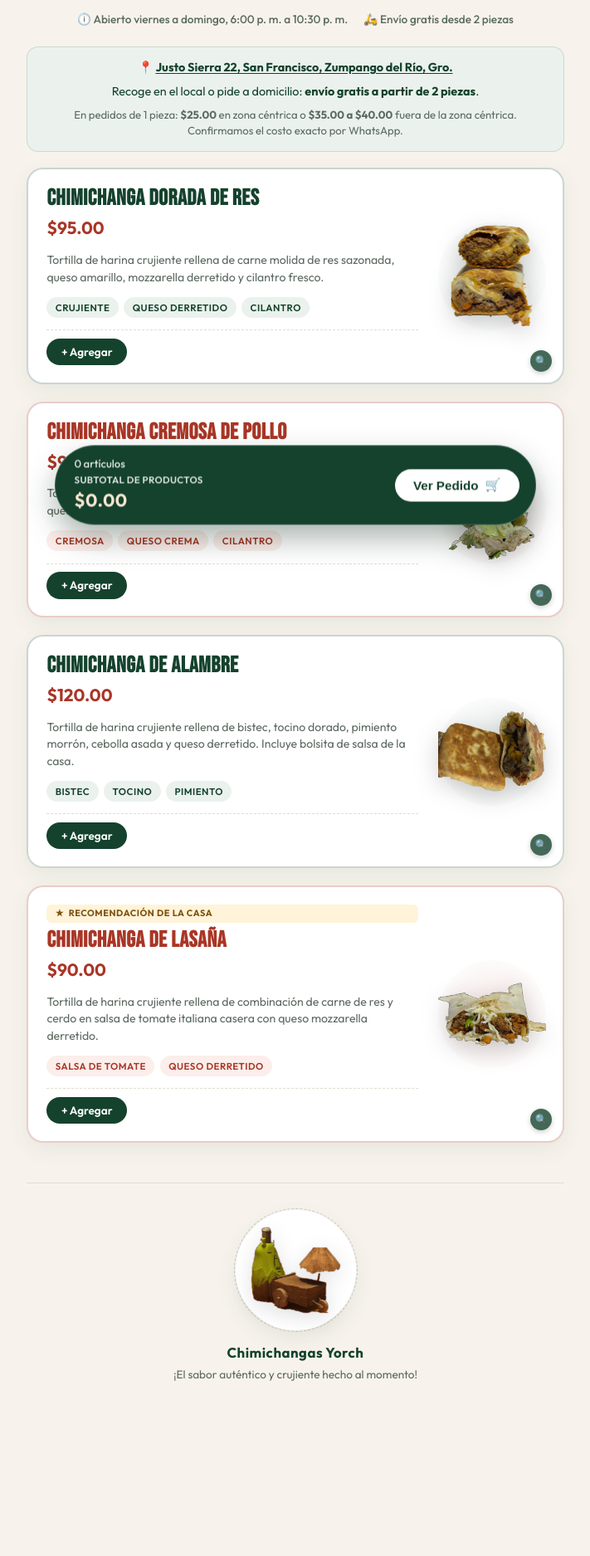
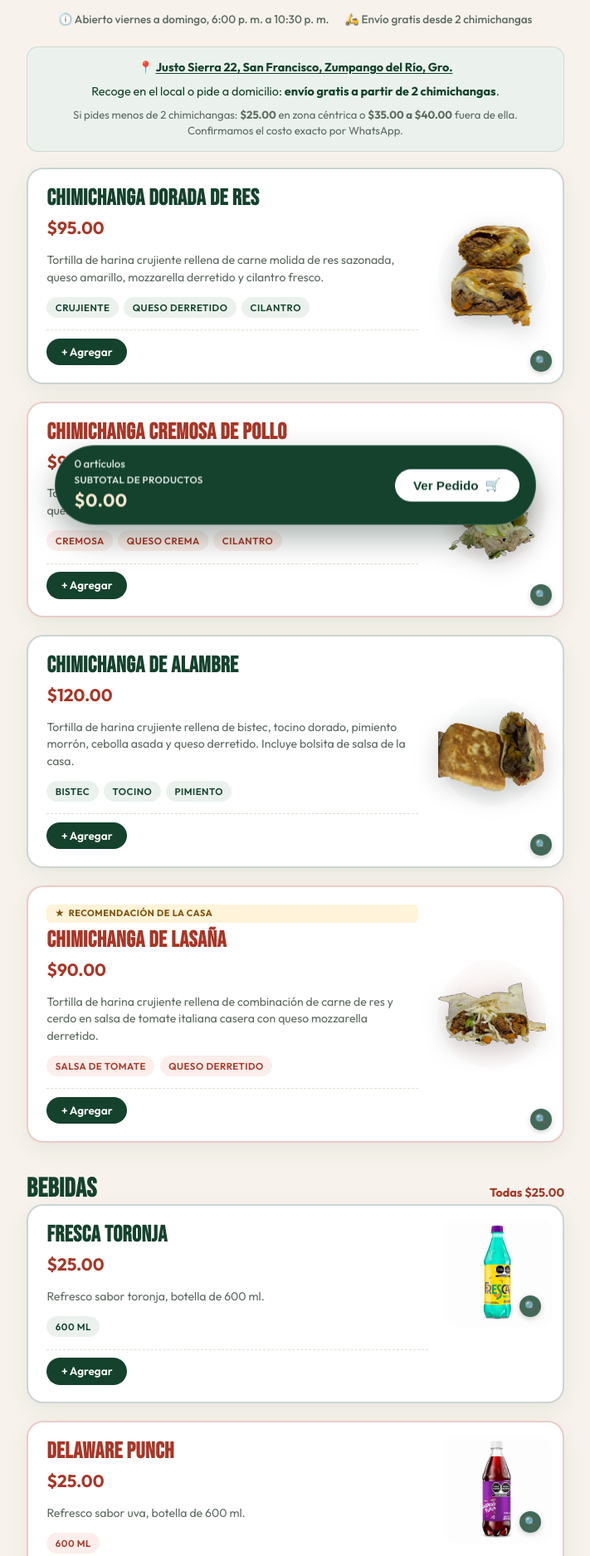
Before and after one commit to ericbgsep/chimichangas, a plain HTML site: page index.html in a window 1280 px wide. Shown: the part 263-2138 px from the top of the page at 83% size, without its empty margins (284-995 px from the left). Before the commit the page ends 2073 px from the top, so only its background shows below. Drawn offline with Linux system fonts and the light colour scheme.

Commit message:
Add white-background beverage images and menu cards

```diff
--- a/index.html
+++ b/index.html
@@ -284,6 +284,50 @@
             text-transform: uppercase;
         }
 
+        .menu-section-heading {
+            display: flex;
+            align-items: baseline;
+            justify-content: space-between;
+            gap: 0.75rem;
+            margin: 0.7rem 0 -0.35rem;
+        }
+
+        .menu-section-title {
+            font-family: 'Bebas Neue', sans-serif;
+            font-size: 2rem;
+            letter-spacing: 0.5px;
+            color: var(--color-green);
+        }
+
+        .menu-section-price {
+            font-size: 0.9rem;
+            font-weight: 700;
+            color: var(--color-terracotta);
+        }
+
+        .beverage-card .dish-image-wrapper {
+            flex: 0 0 130px;
+            width: 130px;
+            height: 130px;
+            margin: 1rem 0.8rem 1rem 0;
+            padding: 0;
+            overflow: hidden;
+            border-radius: 16px;
+            background: transparent;
+        }
+
+        .beverage-card .dish-image-bg {
+            display: none;
+        }
+
+        .beverage-card .dish-image {
+            width: 130px;
+            height: 130px;
+            max-width: 100%;
+            max-height: 100%;
+            filter: none;
+        }
+
         /* IMAGEN DEL PLATILLO CON PEDESTAL Y EFECTO FLOTANTE */
         .dish-image-wrapper {
             appearance: none;
@@ -1037,17 +1081,17 @@
             </div>
             <div class="header-info">
                 <span>🕕 Abierto viernes a domingo, 6:00 p. m. a 10:30 p. m.</span>
-                <span>🛵 Envío gratis desde 2 piezas</span>
+                <span>🛵 Envío gratis desde 2 chimichangas</span>
             </div>
         </header>
 
         <section class="service-info" aria-label="Ubicación y servicio">
             <p>📍 <a href="https://www.google.com/maps/search/?api=1&query=Justo+Sierra+22%2C+San+Francisco%2C+40189+Zumpango+del+R%C3%ADo%2C+Gro." target="_blank" rel="noopener noreferrer">Justo Sierra 22, San Francisco, Zumpango del Río, Gro.</a></p>
-            <p>Recoge en el local o pide a domicilio: <strong>envío gratis a partir de 2 piezas</strong>.</p>
-            <p class="service-shipping-detail">En pedidos de 1 pieza: <strong>$25.00</strong> en zona céntrica o <strong>$35.00 a $40.00</strong> fuera de la zona céntrica. Confirmamos el costo exacto por WhatsApp.</p>
+            <p>Recoge en el local o pide a domicilio: <strong>envío gratis a partir de 2 chimichangas</strong>.</p>
+            <p class="service-shipping-detail">Si pides menos de 2 chimichangas: <strong>$25.00</strong> en zona céntrica o <strong>$35.00 a $40.00</strong> fuera de ella. Confirmamos el costo exacto por WhatsApp.</p>
         </section>
 
-        <!-- LISTA DE CHIMICHANGAS (MENÚ INTERACTIVO) -->
+        <!-- LISTA DEL MENÚ INTERACTIVO -->
         <main class="menu-list" id="menuList">
 
             <!-- 1. DORADA DE RES -->
@@ -1182,6 +1226,14 @@
                 </button>
             </article>
 
+            <section class="beverage-section" aria-labelledby="beveragesHeading">
+                <div class="menu-section-heading">
+                    <h2 class="menu-section-title" id="beveragesHeading">Bebidas</h2>
+                    <span class="menu-section-price">Todas $25.00</span>
+                </div>
+                <div class="menu-list" id="beverageList"></div>
+            </section>
+
         </main>
 
         <!-- PIE DE PÁGINA -->
@@ -1274,7 +1326,7 @@
             <div id="modalEmptyState" style="display: none;" class="empty-cart-state">
                 <span style="font-size: 2.8rem; display: block; margin-bottom: 0.5rem;">🌮</span>
                 <p style="font-weight: 700; font-size: 1.15rem; color: var(--color-green); margin-bottom: 0.3rem;">Tu carrito está vacío</p>
-                <p style="font-size: 0.88rem; color: var(--text-muted); margin-bottom: 1.4rem;">Agrega deliciosas chimichangas para armar tu pedido.</p>
+                <p style="font-size: 0.88rem; color: var(--text-muted); margin-bottom: 1.4rem;">Agrega chimichangas y bebidas para armar tu pedido.</p>
                 <button type="button" class="btn-return-menu" onclick="closeOrderModal()">+ Explorar el Menú</button>
             </div>
         </div>
@@ -1297,11 +1349,24 @@
         const BUSINESS_WHATSAPP = "5212206342397";
 
         // BASE DE DATOS DE PRODUCTOS
+        const BEVERAGES = [
+            { id: 'fresca', name: 'Fresca Toronja', size: '600 ml', description: 'Refresco sabor toronja, botella de 600 ml.', image: './assets/refres1_blanco.png', alt: 'Fresca sabor toronja, botella de 600 ml' },
+            { id: 'delaware', name: 'Delaware Punch', size: '600 ml', description: 'Refresco sabor uva, botella de 600 ml.', image: './assets/refres2_blanco.png', alt: 'Delaware Punch sabor uva, botella de 600 ml' },
+            { id: 'sprite', name: 'Sprite', size: '600 ml', description: 'Refresco sabor lima-limón, botella de 600 ml.', image: './assets/refres3_blanco.png', alt: 'Sprite sabor lima-limón, botella de 600 ml' },
+            { id: 'mundet', name: 'Sidral Mundet', size: '600 ml', description: 'Refresco de manzana, botella de 600 ml.', image: './assets/refres4_blanco.png', alt: 'Sidral Mundet de manzana, botella de 600 ml' },
+            { id: 'boing', name: 'Boing! Mango', size: '500 ml', description: 'Bebida de mango, envase de 500 ml.', image: './assets/refres5_blanco.png', alt: 'Boing! bebida de mango, envase de 500 ml' }
+        ];
+
         const PRODUCTS = {
-            res: { name: "Chimichanga Dorada de Res", price: 95 },
-            pollo: { name: "Chimichanga Cremosa de Pollo", price: 95 },
-            alambre: { name: "Chimichanga de Alambre", price: 120 },
-            lasana: { name: "Chimichanga de Lasaña", price: 90 }
+            res: { name: "Chimichanga Dorada de Res", price: 95, kind: 'chimichanga' },
+            pollo: { name: "Chimichanga Cremosa de Pollo", price: 95, kind: 'chimichanga' },
+            alambre: { name: "Chimichanga de Alambre", price: 120, kind: 'chimichanga' },
+            lasana: { name: "Chimichanga de Lasaña", price: 90, kind: 'chimichanga' },
+            ...Object.fromEntries(BEVERAGES.map(beverage => [beverage.id, {
+                name: `${beverage.name} ${beverage.size}`,
+                price: 25,
+                kind: 'bebida'
+            }]))
         };
 
         // ESTADO DEL CARRITO
@@ -1309,10 +1374,50 @@
             res: 0,
             pollo: 0,
             alambre: 0,
-            lasana: 0
+            lasana: 0,
+            ...Object.fromEntries(BEVERAGES.map(beverage => [beverage.id, 0]))
         };
 
-        const FREE_SHIPPING_MIN_ITEMS = 2;
+        function renderBeverageMenu() {
+            const beverageList = document.getElementById('beverageList');
+            BEVERAGES.forEach((beverage, index) => {
+                const theme = index % 2 === 0 ? 'theme-green' : 'theme-terracotta';
+                const article = document.createElement('article');
+                article.className = `dish-card ${theme} beverage-card`;
+                article.dataset.category = 'bebidas';
+                article.dataset.id = beverage.id;
+                article.dataset.name = `${beverage.name} ${beverage.size}`;
+                article.dataset.price = '25';
+                article.innerHTML = `
+                    <div class="dish-content">
+                        <div class="dish-header">
+                            <h3 class="dish-title">${beverage.name}</h3>
+                            <div class="dish-price">$25.00</div>
+                        </div>
+                        <p class="dish-desc">${beverage.description}</p>
+                        <div class="dish-tags"><span class="tag-pill">${beverage.size}</span></div>
+                        <div class="dish-actions">
+                            <button class="btn-add-simple" onclick="addToCart('${beverage.id}')"><span>+ Agregar</span></button>
+                            <div class="qty-controls" id="qtyBox-${beverage.id}" style="display: none;">
+                                <button class="qty-btn" onclick="updateQty('${beverage.id}', -1)" aria-label="Quitar uno">−</button>
+                                <span class="qty-display" id="qty-${beverage.id}">0</span>
+                                <button class="qty-btn add-main" onclick="updateQty('${beverage.id}', 1)" aria-label="Agregar uno">+</button>
+                            </div>
+                        </div>
+                    </div>
+                    <button type="button" class="dish-image-wrapper" aria-label="Ampliar foto de ${beverage.name}" onclick="openLightbox('${beverage.image}', '${beverage.name}', '$25.00', '${beverage.description}', this)">
+                        <span class="dish-image-bg"></span>
+                        <img src="${beverage.image}" alt="${beverage.alt}" class="dish-image" loading="lazy" decoding="async">
+                        <span class="zoom-hint">🔍</span>
+                    </button>
+                `;
+                beverageList.appendChild(article);
+            });
+        }
+
+        renderBeverageMenu();
+
+        const FREE_SHIPPING_MIN_CHIMICHANGAS = 2;
         const CENTRAL_SHIPPING_FEE = 25;
         const NONCENTRAL_SHIPPING_MIN = 35;
         const NONCENTRAL_SHIPPING_MAX = 40;
@@ -1321,6 +1426,7 @@
 
         function getCartTotals() {
             let totalItems = 0;
+            let chimichangaCount = 0;
             let totalPrice = 0;
             let itemsText = "";
 
@@ -1330,15 +1436,16 @@
                     const prod = PRODUCTS[id];
                     const subtotal = qty * prod.price;
                     totalItems += qty;
+                    if (prod.kind === 'chimichanga') chimichangaCount += qty;
                     totalPrice += subtotal;
                     itemsText += `• ${qty}x ${prod.name} ($${subtotal.toFixed(2)})\n`;
                 }
             }
 
-            return { totalItems, totalPrice, itemsText };
-        }
-
-        function getShippingInfo(totalItems, totalPrice) {
+            return { totalItems, chimichangaCount, totalPrice, itemsText };
+        }
+
+        function getShippingInfo(chimichangaCount, totalPrice) {
             if (currentServiceType !== 'domicilio') {
                 return {
                     isPaid: false,
@@ -1350,14 +1457,14 @@
                 };
             }
 
-            if (totalItems >= FREE_SHIPPING_MIN_ITEMS) {
+            if (chimichangaCount >= FREE_SHIPPING_MIN_CHIMICHANGAS) {
                 return {
                     isPaid: false,
-                    shippingDisplay: '¡Gratis! (2+ piezas)',
+                    shippingDisplay: '¡Gratis! (2+ chimichangas)',
                     totalTitle: 'Total a pagar:',
                     totalDisplay: `$${totalPrice.toFixed(2)}`,
                     whatsappTotalLine: `💰 *Total: $${totalPrice.toFixed(2)} MXN*`,
-                    whatsappShippingLine: '✅ Envío gratis (2 o más piezas)\n'
+                    whatsappShippingLine: '✅ Envío gratis (2 o más chimichangas)\n'
                 };
             }
 
@@ -1369,7 +1476,7 @@
                 totalTitle: 'Total estimado:',
                 totalDisplay: `$${minTotal.toFixed(2)}–$${maxTotal.toFixed(2)}`,
                 whatsappTotalLine: `💰 *Total estimado (incluye envío): $${minTotal.toFixed(2)} a $${maxTotal.toFixed(2)} MXN*\n`,
-                whatsappShippingLine: `🛵 Envío para 1 pieza: $${CENTRAL_SHIPPING_FEE}.00 en zona céntrica o $${NONCENTRAL_SHIPPING_MIN}.00 a $${NONCENTRAL_SHIPPING_MAX}.00 fuera de la zona céntrica; confirmaremos el costo exacto según el domicilio.\n`
+                whatsappShippingLine: `🛵 Envío para pedidos con menos de 2 chimichangas: $${CENTRAL_SHIPPING_FEE}.00 en zona céntrica o $${NONCENTRAL_SHIPPING_MIN}.00 a $${NONCENTRAL_SHIPPING_MAX}.00 fuera de ella; confirmaremos el costo exacto según el domicilio.\n`
             };
         }
 
@@ -1409,7 +1516,7 @@
             const totalLabel = document.getElementById('orderTotalLabel');
 
             if (totalItems > 0) {
-                countLabel.textContent = `${totalItems} ${totalItems === 1 ? 'chimichanga' : 'chimichangas'}`;
+                countLabel.textContent = `${totalItems} ${totalItems === 1 ? 'producto' : 'productos'}`;
                 totalLabel.textContent = `$${totalPrice.toFixed(2)}`;
                 orderBar.classList.add('visible');
             } else {
@@ -1417,7 +1524,7 @@
             }
         }
 
-        function updateModalDeliveryUI(totalItems, totalPrice) {
+        function updateModalDeliveryUI(chimichangaCount, totalPrice) {
             const fieldDireccion = document.getElementById('fieldDireccion');
             const shippingRow = document.getElementById('shippingSummaryRow');
             const shippingLabel = document.getElementById('modalShippingLabel');
@@ -1426,7 +1533,7 @@
             const deliveryNote = document.getElementById('deliveryNote');
 
             const isDelivery = currentServiceType === 'domicilio';
-            const info = getShippingInfo(totalItems, totalPrice);
+            const info = getShippingInfo(chimichangaCount, totalPrice);
 
             fieldDireccion.style.display = isDelivery ? 'block' : 'none';
             shippingRow.style.display = isDelivery ? 'flex' : 'none';
@@ -1436,15 +1543,19 @@
             totalTitle.textContent = info.totalTitle;
             totalLabel.textContent = info.totalDisplay;
 
-            if (totalItems >= FREE_SHIPPING_MIN_ITEMS) {
+            const freeShippingUpsell = chimichangaCount === 1
+                ? 'Agrega una segunda chimichanga y el envío a domicilio será gratis.'
+                : 'Agrega 2 chimichangas y obtén envío gratis a domicilio.';
+
+            if (chimichangaCount >= FREE_SHIPPING_MIN_CHIMICHANGAS) {
                 deliveryNote.textContent = isDelivery
                     ? '🎉 ¡Envío gratis aplicado por pedir 2 o más chimichangas!'
-                    : '🛵 Agrega una segunda chimichanga y el envío a domicilio será gratis.';
+                    : '🛵 Con 2 o más chimichangas, tu envío a domicilio es gratis.';
                 deliveryNote.classList.remove('is-paid');
             } else {
                 deliveryNote.textContent = isDelivery
-                    ? `🛵 En 1 pieza: $${CENTRAL_SHIPPING_FEE} en zona céntrica o $${NONCENTRAL_SHIPPING_MIN} a $${NONCENTRAL_SHIPPING_MAX} fuera de la zona céntrica. ¡Agrega una segunda chimichanga y el envío será gratis!`
-                    : '🛵 Agrega una segunda chimichanga y el envío a domicilio será gratis.';
+                    ? `🛵 Con menos de 2 chimichangas: $${CENTRAL_SHIPPING_FEE} en zona céntrica o $${NONCENTRAL_SHIPPING_MIN} a $${NONCENTRAL_SHIPPING_MAX} fuera de la zona céntrica. ${freeShippingUpsell}`
+                    : `🛵 ${freeShippingUpsell}`;
                 deliveryNote.classList.toggle('is-paid', isDelivery);
             }
         }
@@ -1459,12 +1570,14 @@
 
             let totalPrice = 0;
             let totalItems = 0;
+            let chimichangaCount = 0;
 
             for (const id in cart) {
                 const qty = cart[id];
                 if (qty > 0) {
                     totalItems += qty;
                     const prod = PRODUCTS[id];
+                    if (prod.kind === 'chimichanga') chimichangaCount += qty;
                     const subtotal = qty * prod.price;
                     totalPrice += subtotal;
 
@@ -1492,7 +1605,7 @@
                 cartContent.style.display = 'block';
                 emptyState.style.display = 'none';
                 btnClear.style.display = 'inline-block';
-                updateModalDeliveryUI(totalItems, totalPrice);
+                updateModalDeliveryUI(chimichangaCount, totalPrice);
             } else {
                 cartContent.style.display = 'none';
                 emptyState.style.display = 'block';
@@ -1537,16 +1650,16 @@
             document.querySelectorAll('.order-type-btn').forEach(btn => btn.classList.remove('active'));
             btnElement.classList.add('active');
 
-            const { totalItems, totalPrice } = getCartTotals();
-            updateModalDeliveryUI(totalItems, totalPrice);
+            const { chimichangaCount, totalPrice } = getCartTotals();
+            updateModalDeliveryUI(chimichangaCount, totalPrice);
         }
 
         // 4. ENVIAR A WHATSAPP
         function sendOrderToWhatsApp() {
-            const { totalItems, totalPrice, itemsText } = getCartTotals();
+            const { chimichangaCount, totalPrice, itemsText } = getCartTotals();
 
             if (!itemsText) {
-                alert("Tu carrito está vacío. Agrega una chimichanga.");
+                alert("Tu carrito está vacío. Agrega una chimichanga o bebida.");
                 return;
             }
 
@@ -1571,10 +1684,10 @@
                 }
             }
 
-            const shippingInfo = getShippingInfo(totalItems, totalPrice);
+            const shippingInfo = getShippingInfo(chimichangaCount, totalPrice);
             const notas = document.getElementById('inputNotas').value.trim();
             const notasText = notas ? `Notas adicionales: ${notas}\n` : "";
-            const subtotalLine = (currentServiceType === 'domicilio' && totalItems < FREE_SHIPPING_MIN_ITEMS)
+            const subtotalLine = (currentServiceType === 'domicilio' && chimichangaCount < FREE_SHIPPING_MIN_CHIMICHANGAS)
                 ? `Subtotal productos: $${totalPrice.toFixed(2)} MXN\n`
                 : "";
 
```
Also changed, not shown: assets/refres1_blanco.png (added), assets/refres2_blanco.png (added), assets/refres3_blanco.png (added), assets/refres4_blanco.png (added), 2 other files.
